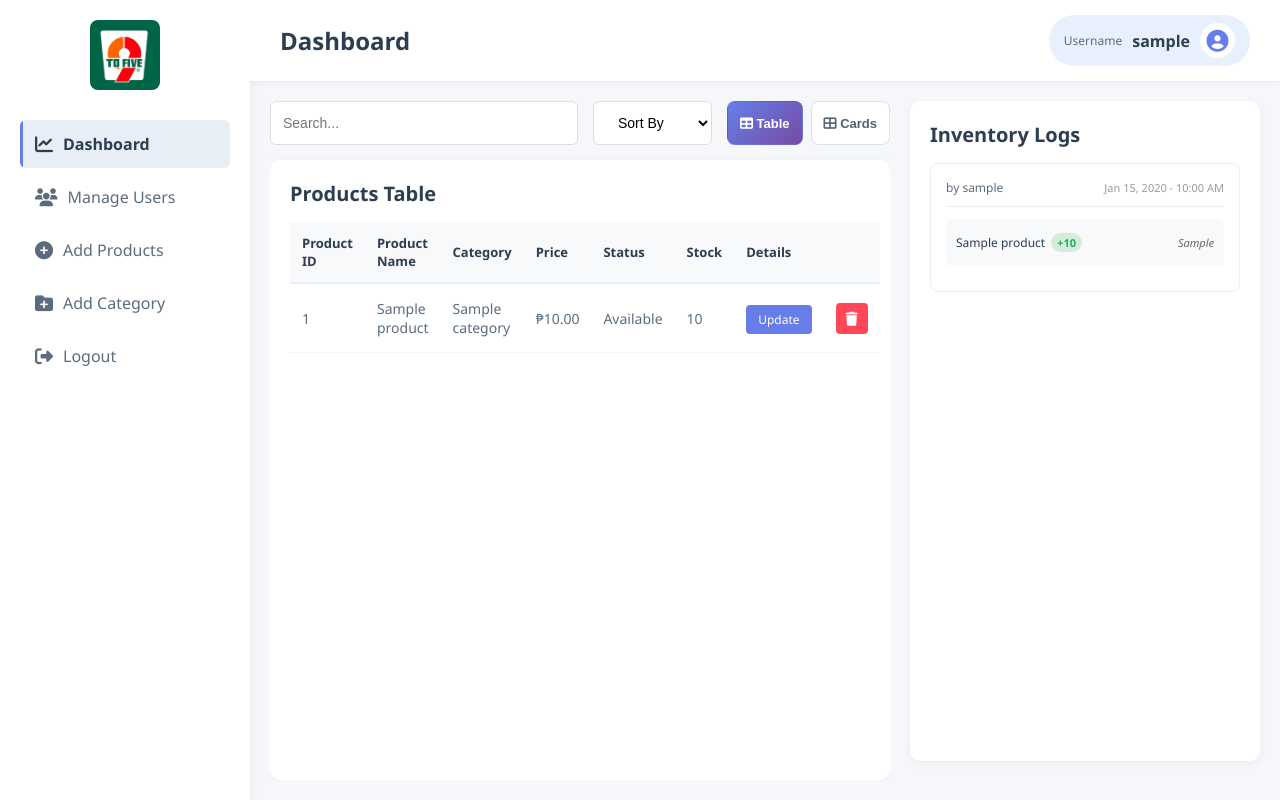
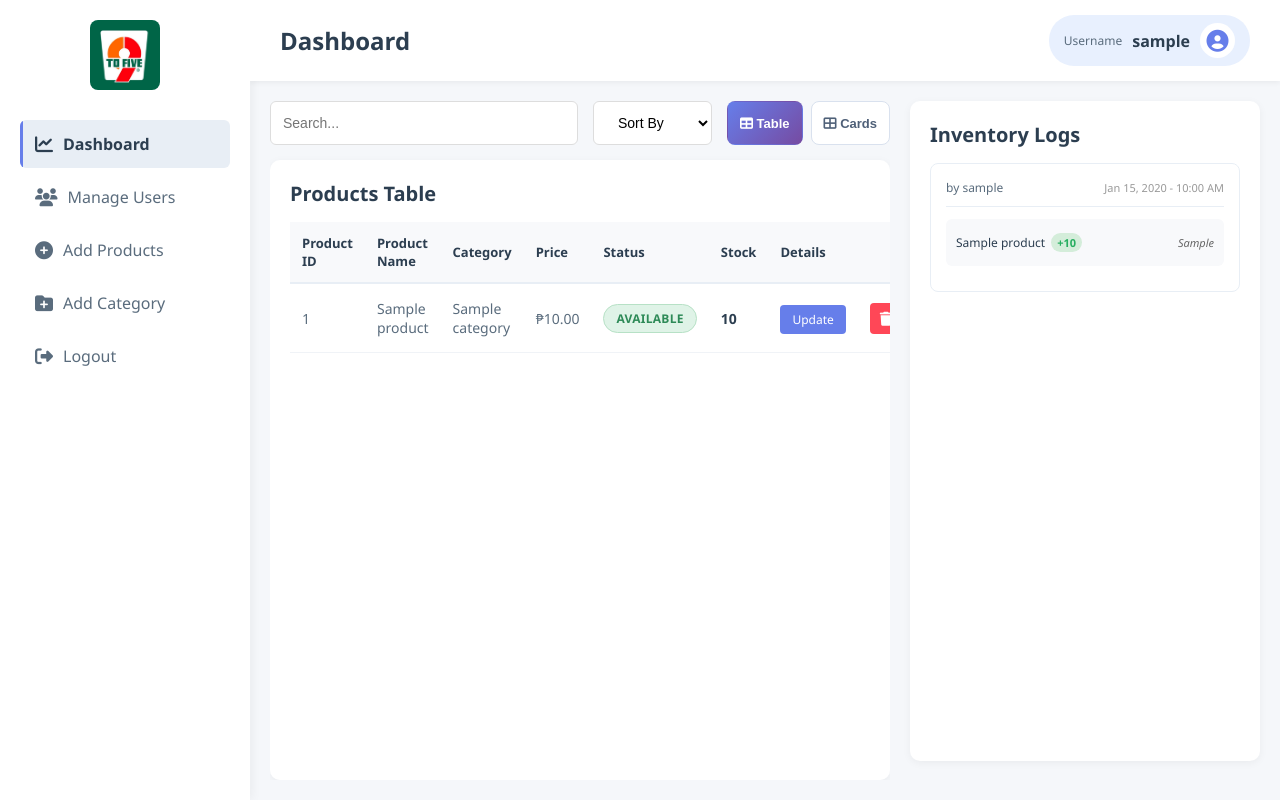
Before and after one commit to Miiihawk/EDM-Finals, a PHP site: page /dashboard.php in a window 1280 px wide. Run offline with PHP 8.4, Linux system fonts and the light colour scheme; the visitor is signed in with stand-in values (Sample User, id 1); tables that the repository leaves empty hold one stand-in row (values such as "Sample post").

Commit message:
updated admin dashboard

```diff
--- a/frontend/dashboard.css
+++ b/frontend/dashboard.css
@@ -260,12 +260,45 @@ body {
 
 .admin-card-status {
   width: fit-content;
-  padding: 4px 10px;
+  text-transform: uppercase;
+  letter-spacing: 0.3px;
+  font-size: 12px;
+  font-weight: 700;
+}
+
+.status-pill,
+.admin-card-status {
+  display: inline-flex;
+  align-items: center;
+  justify-content: center;
+  padding: 5px 12px;
   border-radius: 999px;
-  background: #eef2ff;
-  color: #4751a8;
+  border: 1px solid transparent;
+  text-transform: uppercase;
+  letter-spacing: 0.3px;
   font-size: 12px;
-  font-weight: 600;
+  font-weight: 700;
+}
+
+.status-available {
+  background: #dff3e7;
+  color: #2d8a57;
+  border-color: #b7e1c6;
+}
+
+.status-out-of-stock {
+  background: #f7e8ec;
+  color: #b67784;
+  border-color: #eccfd8;
+}
+
+.stock-value {
+  color: #2c3e50;
+  font-weight: 700;
+}
+
+.stock-value.low-stock {
+  color: #e74c3c;
 }
 
 .admin-card-actions {
--- a/frontend/dashboard.php
+++ b/frontend/dashboard.php
@@ -353,13 +353,25 @@ $isRegularUser = ($_SESSION['role'] != 'admin');
                                 if (mysqli_num_rows($products_result) > 0):
                                 ?>
                                     <?php while ($product = mysqli_fetch_assoc($products_result)): ?>
+                                        <?php
+                                        $statusClass = strtolower(str_replace(' ', '-', (string)$product['status']));
+                                        $isLowStock = ((int)$product['stock']) < 10;
+                                        ?>
                                         <tr>
                                             <td><?php echo $product['id']; ?></td>
                                             <td><?php echo htmlspecialchars($product['product_name']); ?></td>
                                             <td><?php echo htmlspecialchars($product['category_name'] ?? 'N/A'); ?></td>
                                             <td>₱<?php echo number_format($product['price'], 2); ?></td>
-                                            <td><?php echo $product['status']; ?></td>
-                                            <td><?php echo $product['stock']; ?></td>
+                                            <td>
+                                                <span class="status-pill status-<?php echo $statusClass; ?>">
+                                                    <?php echo strtoupper(htmlspecialchars($product['status'])); ?>
+                                                </span>
+                                            </td>
+                                            <td>
+                                                <span class="stock-value <?php echo $isLowStock ? 'low-stock' : ''; ?>">
+                                                    <?php echo (int)$product['stock']; ?>
+                                                </span>
+                                            </td>
                                             <td>
                                                 <a href="add_product.php?edit_id=<?php echo $product['id']; ?>" class="btn-update">Update</a>
                                             </td>
@@ -387,6 +399,8 @@ $isRegularUser = ($_SESSION['role'] != 'admin');
                             if (mysqli_num_rows($products_result) > 0):
                                 while ($product = mysqli_fetch_assoc($products_result)):
                                     $adminCategory = $product['category_name'] ?? 'N/A';
+                                    $statusClass = strtolower(str_replace(' ', '-', (string)$product['status']));
+                                    $isLowStock = ((int)$product['stock']) < 10;
                             ?>
                                 <div class="admin-product-card"
                                      data-name="<?php echo htmlspecialchars($product['product_name']); ?>"
@@ -397,8 +411,8 @@ $isRegularUser = ($_SESSION['role'] != 'admin');
                                     <div class="admin-card-meta">ID: <?php echo $product['id']; ?></div>
                                     <div class="admin-card-meta">Category: <?php echo htmlspecialchars($adminCategory); ?></div>
                                     <div class="admin-card-price">₱<?php echo number_format($product['price'], 2); ?></div>
-                                    <div class="admin-card-stock">Stock: <?php echo (int)$product['stock']; ?></div>
-                                    <div class="admin-card-status"><?php echo htmlspecialchars($product['status']); ?></div>
+                                    <div class="admin-card-stock">Stock: <span class="stock-value <?php echo $isLowStock ? 'low-stock' : ''; ?>"><?php echo (int)$product['stock']; ?></span></div>
+                                    <div class="admin-card-status status-<?php echo $statusClass; ?>"><?php echo strtoupper(htmlspecialchars($product['status'])); ?></div>
                                     <div class="admin-card-actions">
                                         <a href="add_product.php?edit_id=<?php echo $product['id']; ?>" class="btn-update">Update</a>
                                         <a href="?delete_id=<?php echo $product['id']; ?>" onclick="return confirm('Are you sure you want to delete this product?')" class="btn-delete"><i class="fas fa-trash"></i></a>
```
